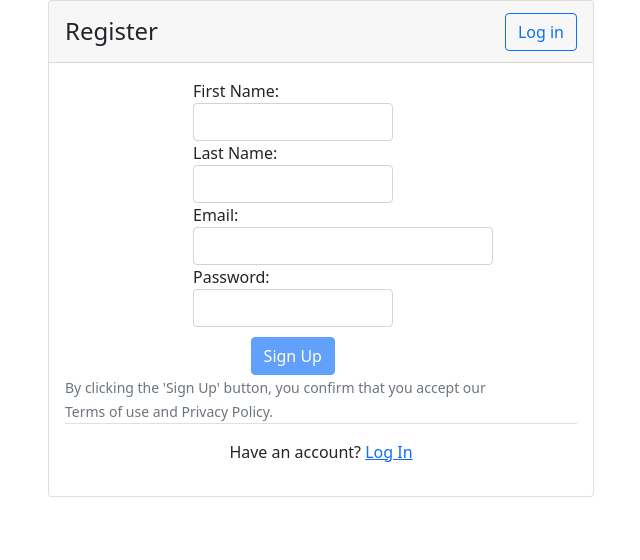
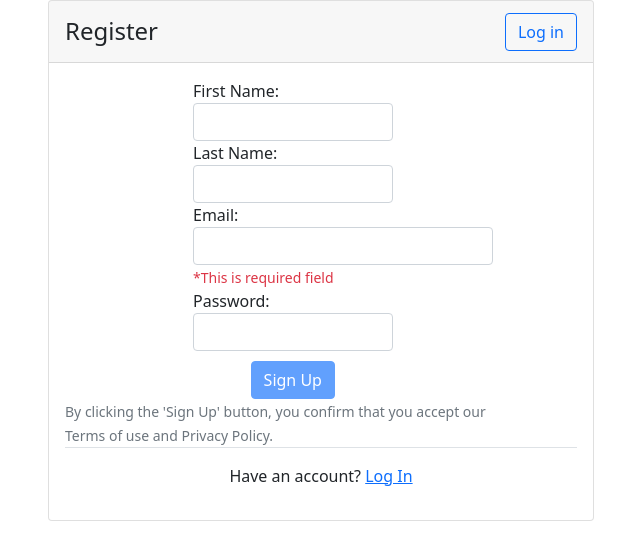
Before and after one commit to sm8192/REVLoot-Front-End, an Angular app in the folder Project-3-Front/: page /register in a window 1280 px wide. Shown: the top 560 px of the page, without its empty margins (319-959 px from the left). Built offline with nearby package versions, Linux system fonts and the light colour scheme.

Commit message:
add email validation with rege-ex on register form

```diff
--- a/Project-3-Front/src/app/components/Login/register/register.component.html
+++ b/Project-3-Front/src/app/components/Login/register/register.component.html
@@ -25,9 +25,12 @@
 
         <div class="col form-group offset-md-3">
             <label for="">Email:</label>
-            <input type="text" name="email" class="form-control" style="width: 300px;" ngModel #email="ngModel" [class.is.invlaid]="email.invalid && email.touched" required  />
-            <small class="text-danger" [class.d-none]="email.untouched || email.valid">*This is required field</small>
-        </div>
+            <input type="text" name="email" class="form-control" pattern="^\w+([\.-]?\w+)*@\w+([\.-]?\w+)*(\.\w{2,3})+$" style="width: 300px;" ngModel #email="ngModel" [class.is.invalid]="email.invalid && email.touched" required  />
+            <div *ngIf="email.errors && (email.invalid || email.touched)">
+                <small class="text-danger" *ngIf="email.errors['required']">*This is required field</small>
+                <small class="text-danger" *ngIf="email.errors['pattern']">*This is not a valid email</small>
+              </div>
+              </div>
 
         <div class="col form-group offset-md-3">
             <label for="">Password:</label>
```
